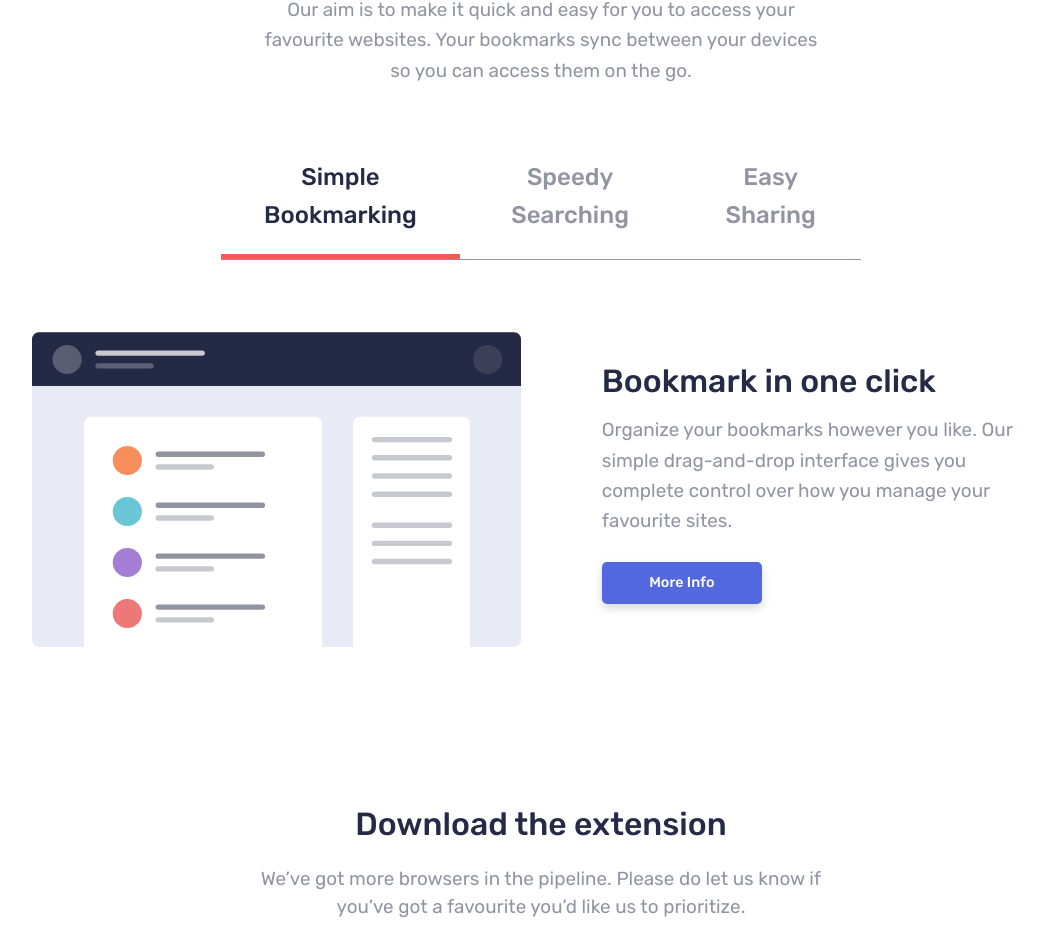
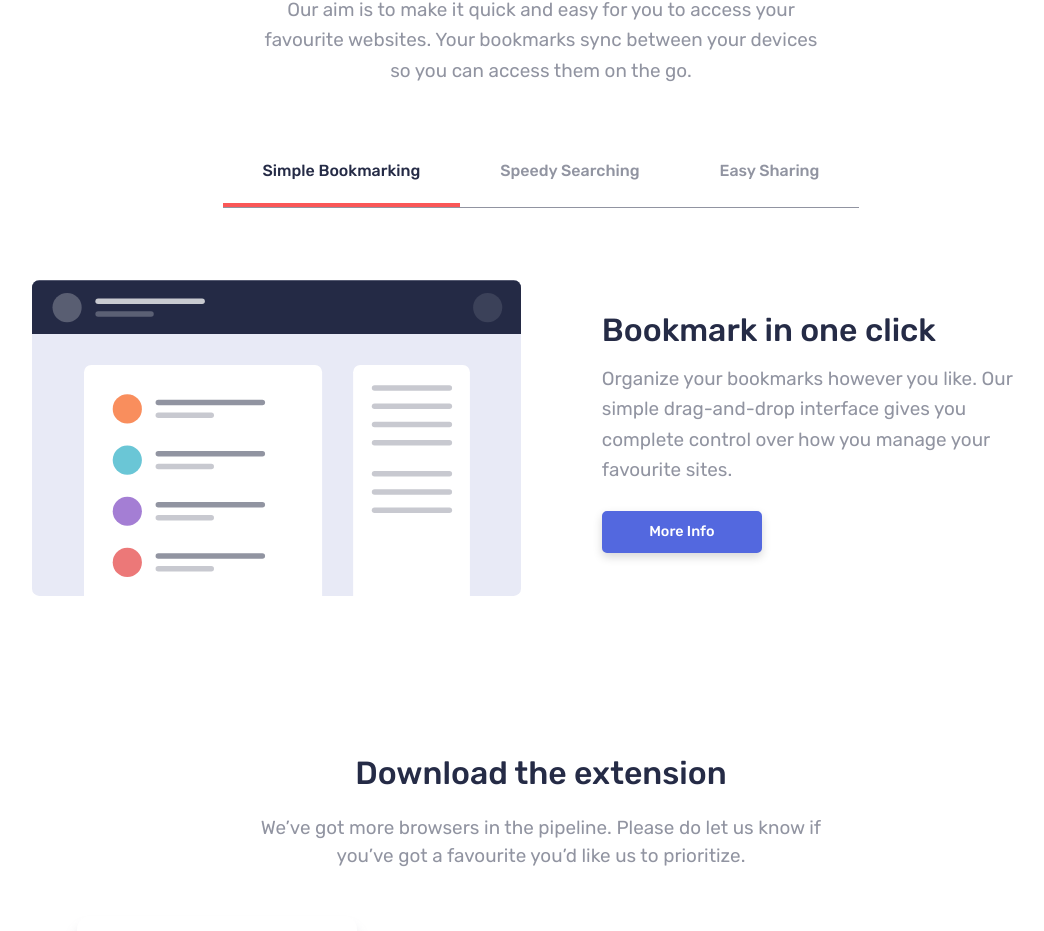
Before and after one commit to Ryusse/bookmark-landing-page, a Vue app: page / in a window 1280 px wide. Shown: the part 780-1711 px from the top of the page, without its empty margins (99-1143 px from the left). Built offline with nearby package versions, Linux system fonts and the light colour scheme.

Commit message:
tab header center

```diff
--- a/src/assets/sass/abstracts/_variables.scss
+++ b/src/assets/sass/abstracts/_variables.scss
@@ -87,11 +87,11 @@ $nav-font-sizes: (
 );
 
 $tab-font-sizes: (
-  null :  1.2rem,
-  xs   :  1.2rem,
-  ms   :  1.2rem,
-  md   :  1.4rem,
-  lg   :  1.4rem,
-  xl   :  1.5rem,
-  xxl  :  1.5rem
+  null :  1rem,
+  xs   :  1rem,
+  ms   :  1rem,
+  md   :  1rem,
+  lg   :  1rem,
+  xl   :  1rem,
+  xxl  :  1rem
 );
--- a/src/assets/sass/components/_Tabs.scss
+++ b/src/assets/sass/components/_Tabs.scss
@@ -1,11 +1,11 @@
 @use '../abstracts/all' as *;
 
 .tab {
-
   .section {
-    max-width: 40rem;
+    width: 100%;
     margin: auto;
     display: flex;
+    justify-content: center;
     flex-direction: column;
 
     @include query(md) {
```
